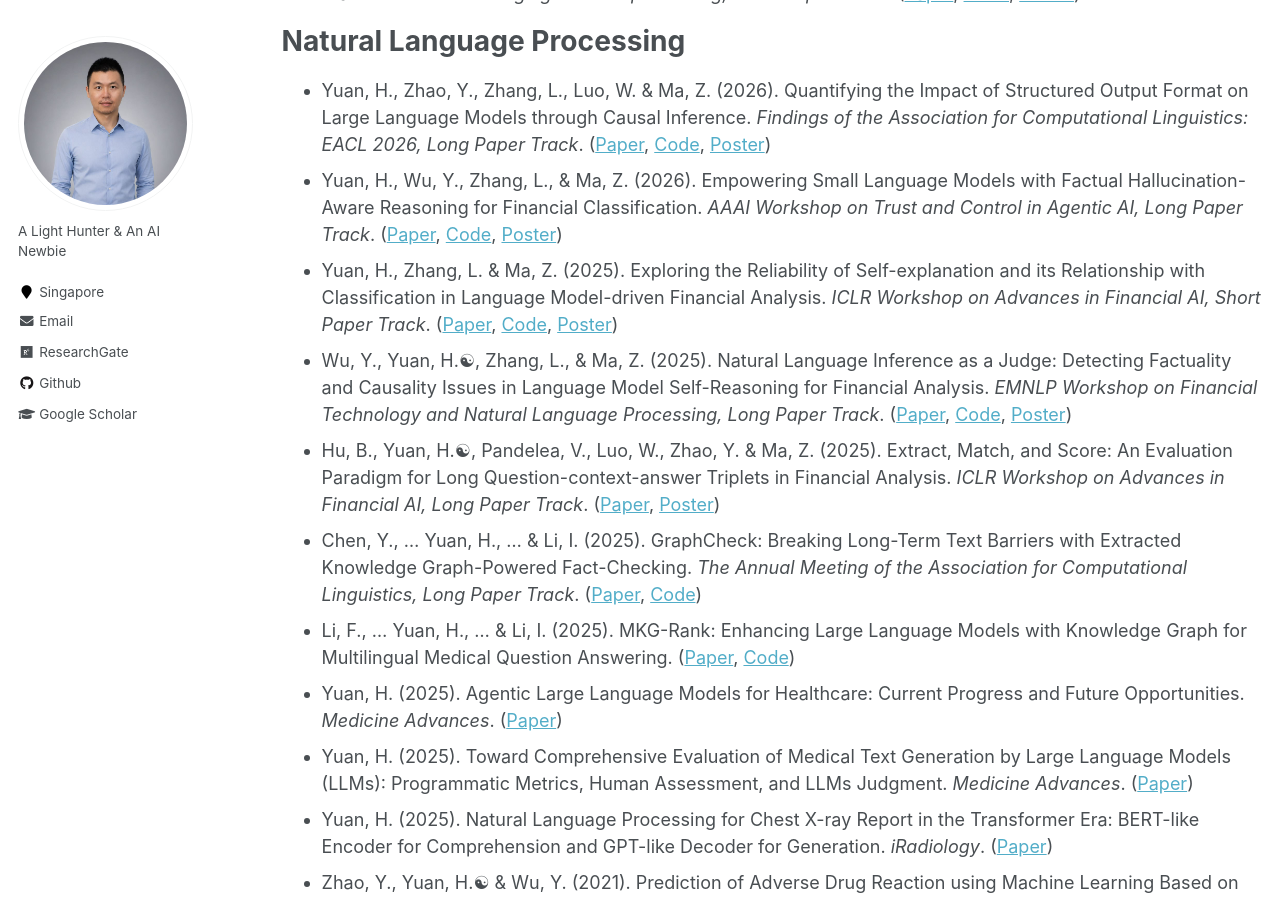
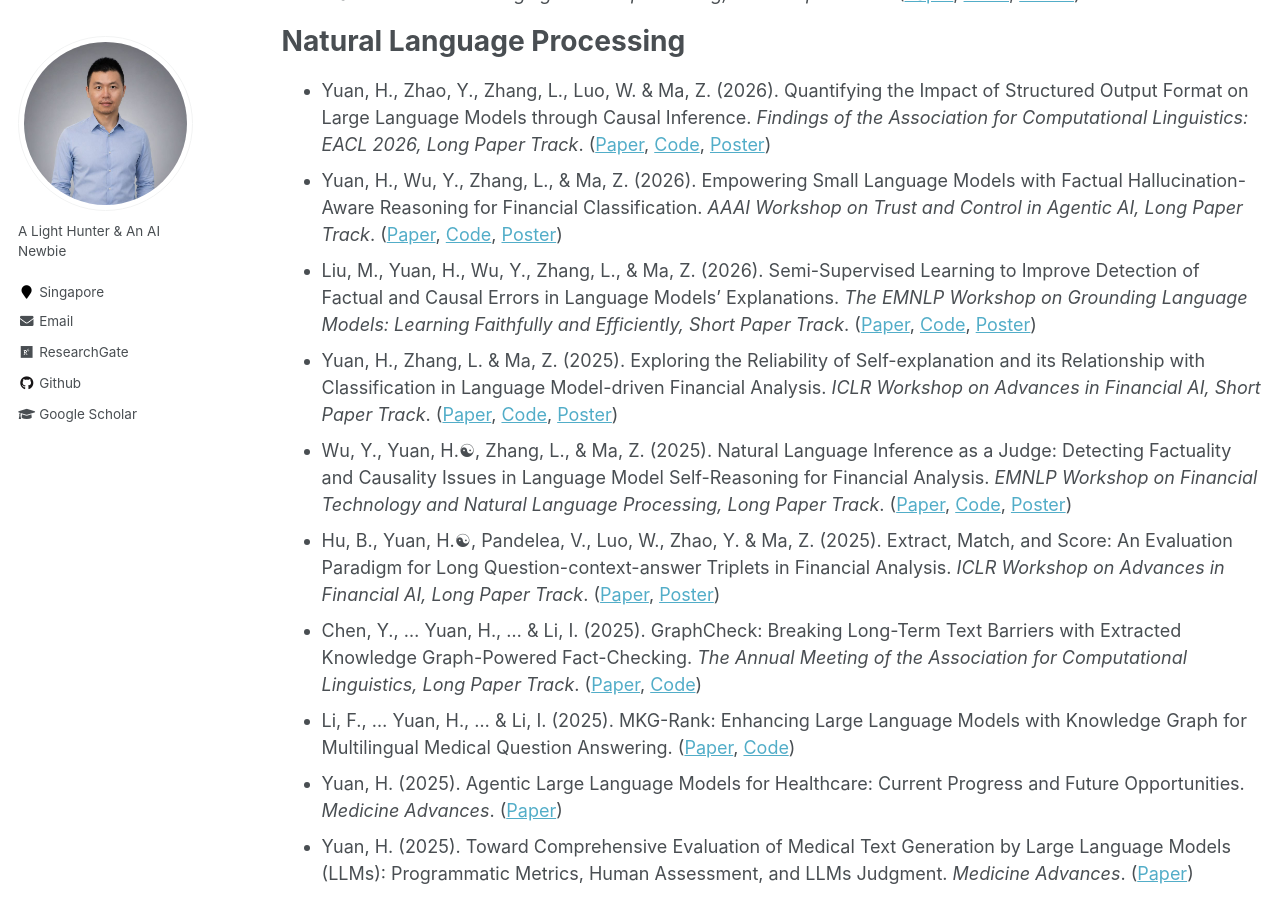
Before and after one commit to Han-Yuan-Med/Han-Yuan-Med.github.io, a Jekyll site: the page built from _pages/publications.md, in a window 1280 px wide and 900 px high, scrolled down 789 px. Built offline with Jekyll 4.4.1, drawn with Linux system fonts in a browser that asks for light colours.

Commit message:
Update publications.md

```diff
--- a/_pages/publications.md
+++ b/_pages/publications.md
@@ -18,6 +18,7 @@ author_profile: true
 # Natural Language Processing
 * Yuan, H., Zhao, Y., Zhang, L., Luo, W. & Ma, Z. (2026). Quantifying the Impact of Structured Output Format on Large Language Models through Causal Inference. *Findings of the Association for Computational Linguistics: EACL 2026, Long Paper Track*. ([Paper](http://han-yuan-med.github.io/files/Quantifying the Impact of Structured Output Format on Large Language Models through Causal Inference.pdf), [Code](https://github.com/Han-Yuan-Med/structured-output), [Poster](http://han-yuan-med.github.io/files/Structured_Output_Poster.pdf))
 * Yuan, H., Wu, Y., Zhang, L., & Ma, Z. (2026). Empowering Small Language Models with Factual Hallucination-Aware Reasoning for Financial Classification. *AAAI Workshop on Trust and Control in Agentic AI, Long Paper Track*. ([Paper](http://han-yuan-med.github.io/files/Empowering Small Language Models with Factual Hallucination-Aware Reasoning for Financial Classification.pdf), [Code](https://github.com/Han-Yuan-Med/Factuality-Aware-Reasoning), [Poster](http://han-yuan-med.github.io/files/Reflection_Poster.pdf))
+* Liu, M., Yuan, H., Wu, Y., Zhang, L., & Ma, Z. (2026). Semi-Supervised Learning to Improve Detection of Factual and Causal Errors in Language Models' Explanations. *The EMNLP Workshop on Grounding Language Models: Learning Faithfully and Efficiently, Short Paper Track*. ([Paper](http://han-yuan-med.github.io/files/), [Code](https://github.com/Han-Yuan-Med/semi-supervised-learning), [Poster](http://han-yuan-med.github.io/files/))
 * Yuan, H., Zhang, L. & Ma, Z. (2025). Exploring the Reliability of Self-explanation and its Relationship with Classification in Language Model-driven Financial Analysis. *ICLR Workshop on Advances in Financial AI, Short Paper Track*. ([Paper](http://han-yuan-med.github.io/files/Association_Financial_Classification_Factuality_Causality.pdf), [Code](https://github.com/Han-Yuan-Med/Language-Models-for-Finance), [Poster](http://han-yuan-med.github.io/files/Association_Poster.pdf))
 * Wu, Y., Yuan, H.☯︎, Zhang, L., & Ma, Z. (2025). Natural Language Inference as a Judge: Detecting Factuality and Causality Issues in Language Model Self-Reasoning for Financial Analysis. *EMNLP Workshop on Financial Technology and Natural Language Processing, Long Paper Track*. ([Paper](http://han-yuan-med.github.io/files/nli-as-a-judge.pdf), [Code](https://github.com/Han-Yuan-Med/nli-as-a-judge), [Poster](http://han-yuan-med.github.io/files/NLI_Poster.pdf))
 * Hu, B., Yuan, H.☯︎, Pandelea, V., Luo, W., Zhao, Y. & Ma, Z. (2025). Extract, Match, and Score: An Evaluation Paradigm for Long Question-context-answer Triplets in Financial Analysis. *ICLR Workshop on Advances in Financial AI, Long Paper Track*. ([Paper](http://han-yuan-med.github.io/files/Long_Triplets_Evaluation.pdf), [Poster](http://han-yuan-med.github.io/files/EMS_Poster.pdf))
```
